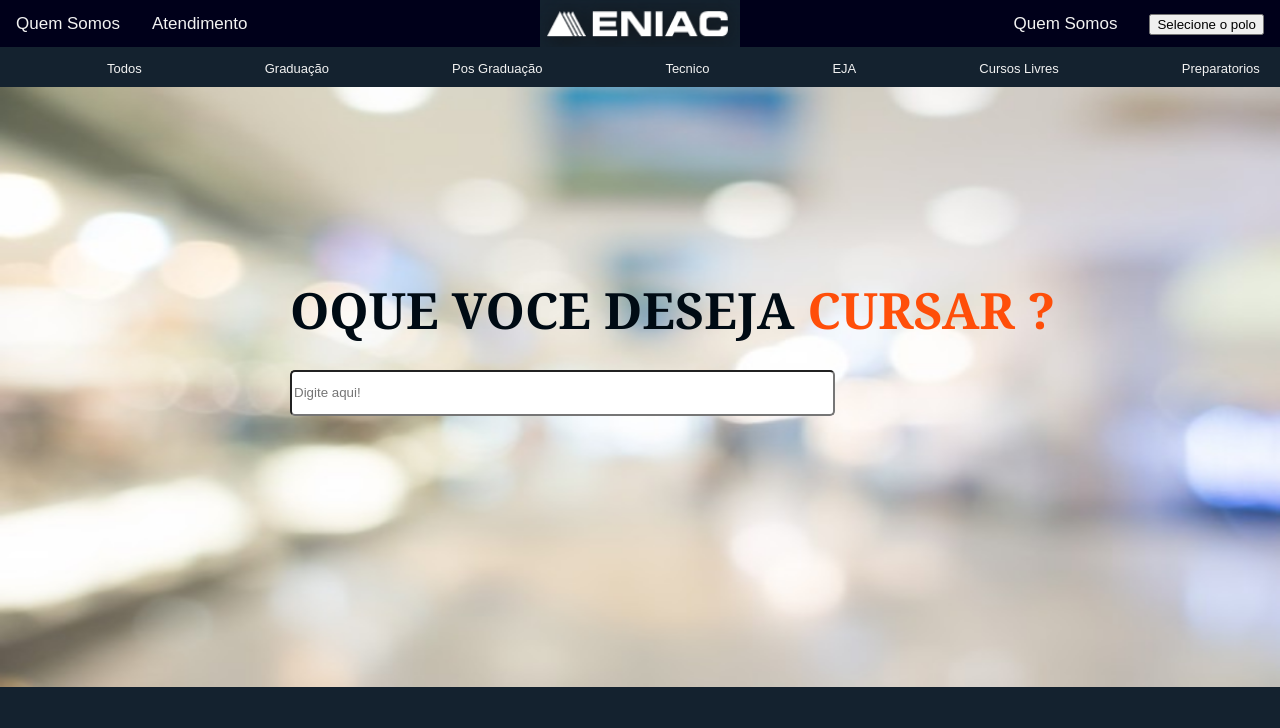
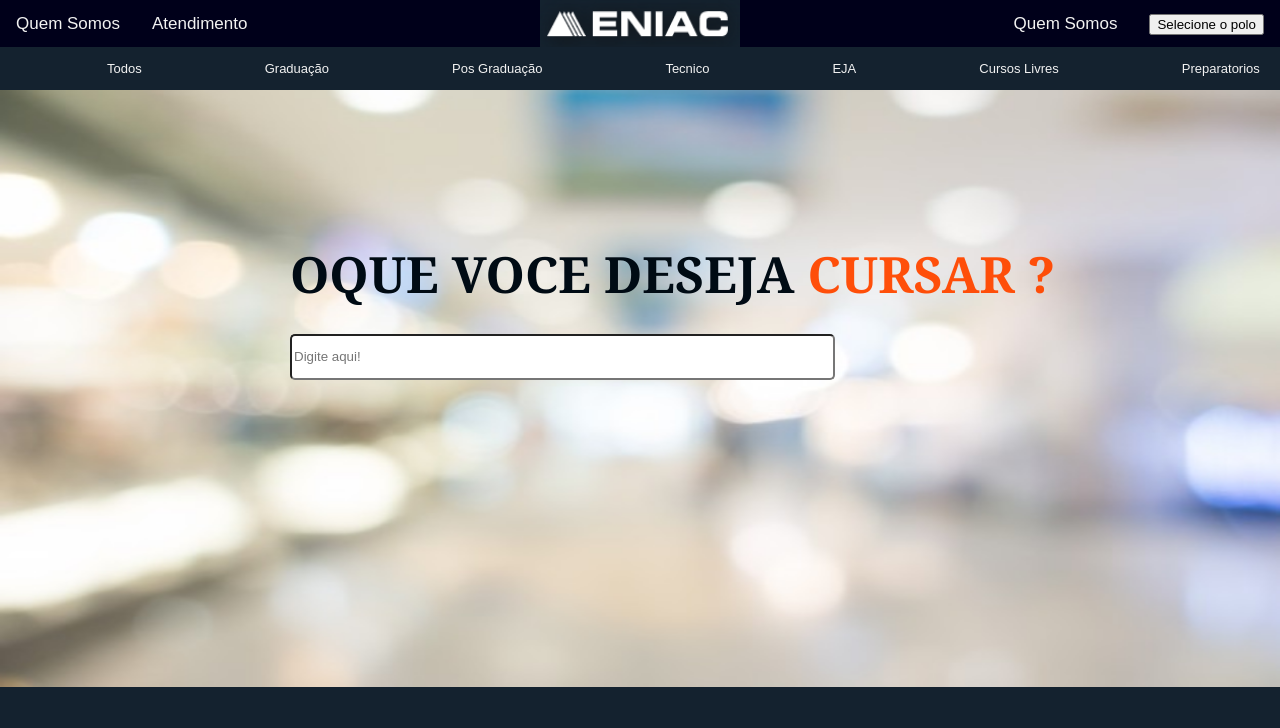
Before and after one commit to devrmg/exercicios-facul, a plain HTML site: page index.html in a window 1280 px wide. Shown: the top 728 px of the page. Drawn offline with Linux system fonts and the light colour scheme.

Commit message:
Update style.css

```diff
--- a/css/style.css
+++ b/css/style.css
@@ -9,7 +9,8 @@ body {
 /* Banner e Texto do Banner e Input */
 
   .container {
-    position: relative;top: 10%;
+    position: static;
+    top: 10%;
   }
 
   #image {
@@ -94,6 +95,7 @@ article{margin: 30px 30px 30px 30px;}
     top: 47px;
 }
 .navbar {
+
   overflow: hidden;
   background-color:#14222f;
   position: fixed;
```
